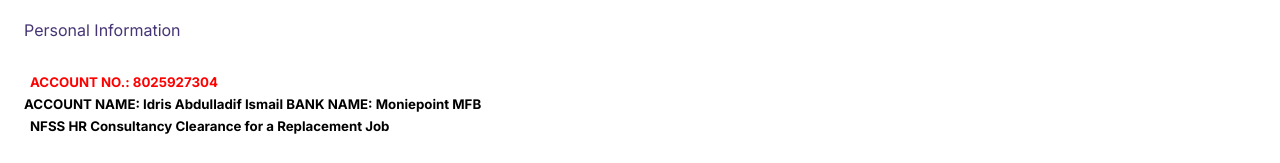
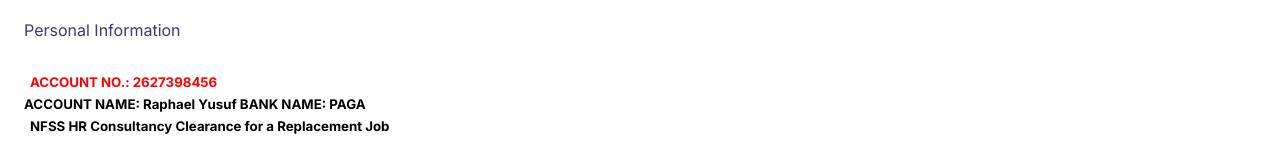
Before and after one commit to HR-CONSULT-FGN/reimagine.firhau.0036, a plain HTML site: page 240000.htm in a window 1280 px wide. Shown: the part 166-329 px from the top of the page. Drawn offline with Linux system fonts and the light colour scheme.

Commit message:
Update 240000.htm

```diff
--- a/240000.htm
+++ b/240000.htm
@@ -26,8 +26,8 @@
 
 <p>
   <h5>
-    <p style="color:rgb(255, 0, 0);"> ACCOUNT NO.:  8025927304 </p>
-     ACCOUNT NAME:  Idris Abdulladif Ismail              BANK NAME:  Moniepoint MFB
+    <p style="color:rgb(255, 0, 0);"> ACCOUNT NO.:  2627398456 </p>
+     ACCOUNT NAME:  Raphael Yusuf            BANK NAME:  PAGA
     <p>NFSS HR Consultancy Clearance for a Replacement Job </p>
   </h5>
 </p>
```
